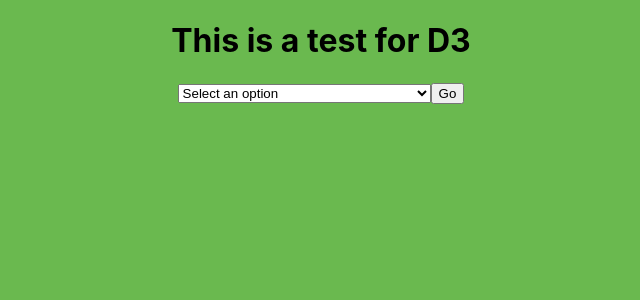
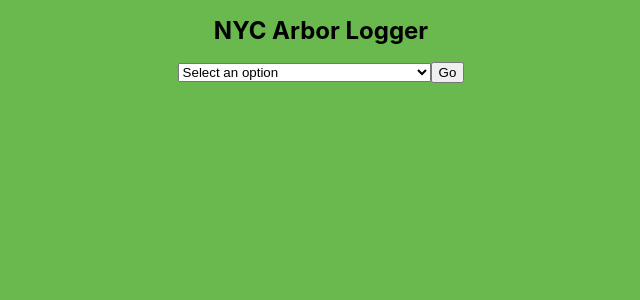
Before and after one commit to wilsonj806/nyc-arbor-logger, a React (Create React App) app: page / in a window 1280 px wide. Shown: the top 300 px of the page, without its empty margins (319-959 px from the left). Built offline with nearby package versions, Linux system fonts and the light colour scheme.

Commit message:
Small App styling changes

```diff
--- a/src/App.tsx
+++ b/src/App.tsx
@@ -10,7 +10,7 @@ function App() {
   return (
     <div className="App">
       <header className="App-header">
-        <h1>This is a test for D3</h1>
+        <h1>NYC Arbor Logger</h1>
       </header>
       <NavBar/>
       <div
--- a/src/index.css
+++ b/src/index.css
@@ -31,7 +31,12 @@ code {
   min-height: 60%;
   width: 100%;
   display: flex;
+  margin: 30px 0;
   place-items: center center;
+}
+
+h1 {
+  font-size: 1.5rem;
 }
 
 svg {
```
